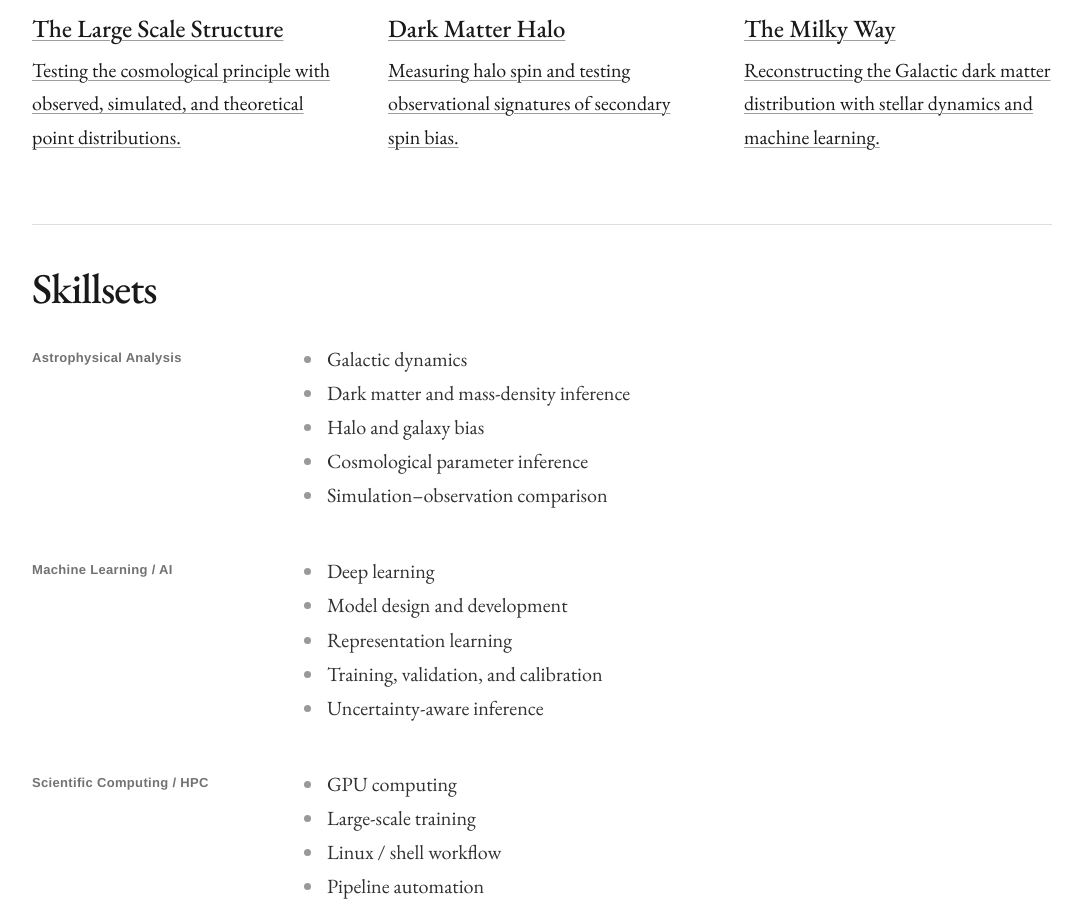
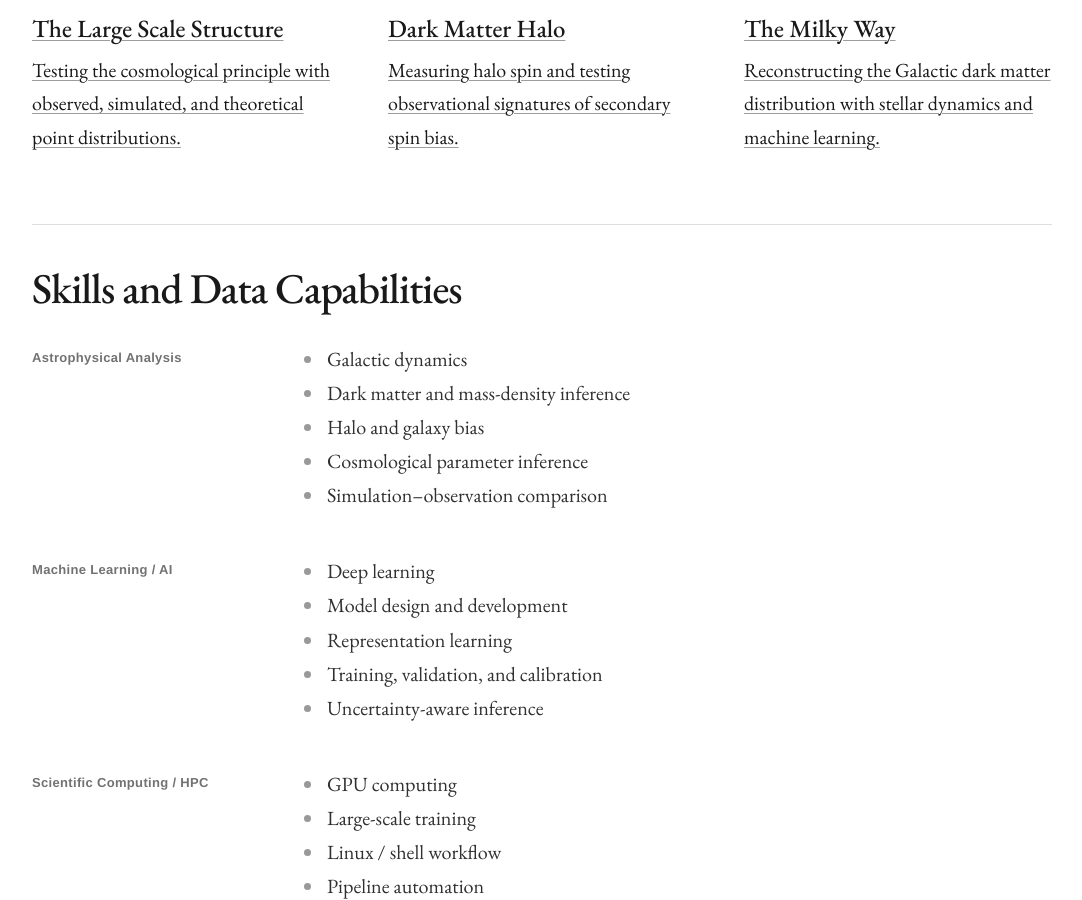
Before and after one commit to yigon/yigon.github.io, a Jekyll site: the page built from research.md, in a window 1280 px wide and 900 px high, scrolled down 1412 px. Shown: the whole window, without its empty margins (98-1180 px from the left). Built offline with Jekyll 4.4.1, drawn with Linux system fonts in a browser that asks for light colours.

Commit message:
Update research.md

```diff
--- a/research.md
+++ b/research.md
@@ -40,7 +40,7 @@ Click on each image to see details.
   </a>
 </div>
 
-## Skillsets
+## Skills and Data Capabilities
 
 <div class="skillsets-list" aria-label="Scientific machine learning and astrophysics skillsets">
   <section class="skillsets-entry" aria-labelledby="skill-astro">
```
